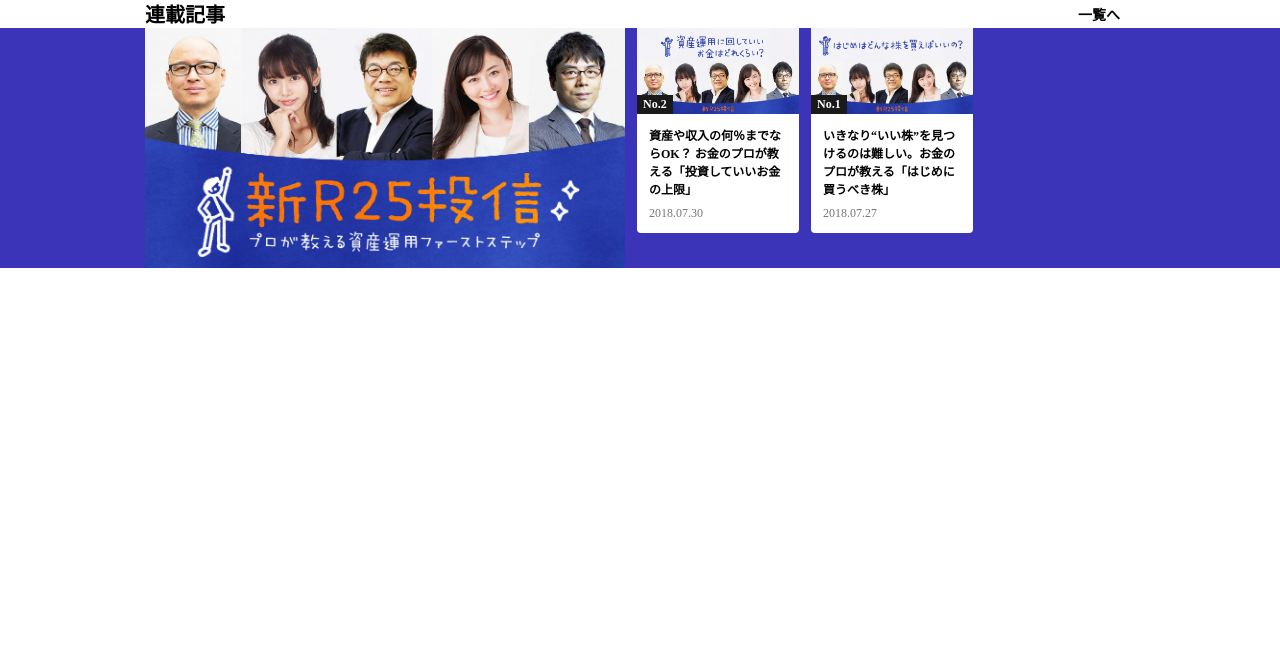
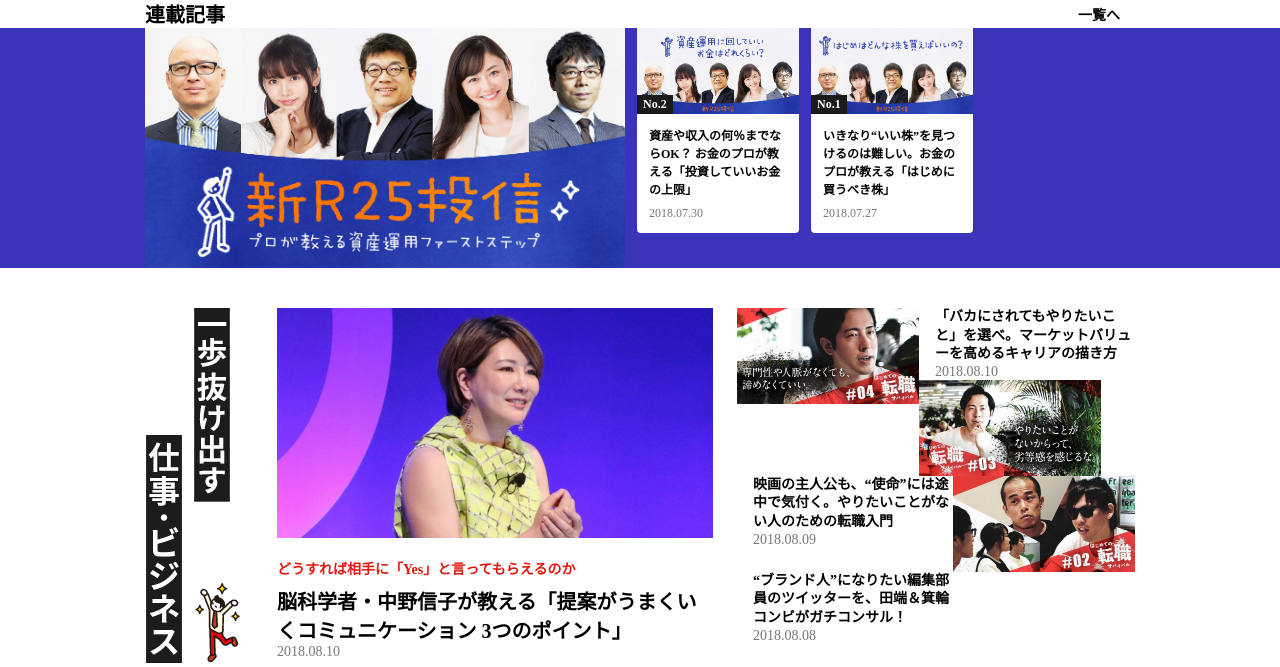
Before and after one commit to yutashimizu0612/R25, a PHP site: page /front-page.html in a window 1280 px wide. Shown: the part 1094-1761 px from the top of the page. Before the commit the page ends 1362 px from the top, so only its background shows below. Run offline with PHP 8.4, Linux system fonts and the light colour scheme.

Commit message:
トップページのカテゴリーブロックを追加

```diff
--- a/css/style.css
+++ b/css/style.css
@@ -181,6 +181,85 @@
   margin-left:12px;
 }
 
+/*トップページカテゴリー*/
+/*全体*/
+#home_category_wrapper{
+  width:990px;
+  margin:0 auto;
+}
+
+/*カテゴリー別*/
+.home_categoryBlock{
+  padding:40px 0;
+}
+
+.home_categoryBlock_title{
+  float:left;
+}
+/*カテゴリー別メイン記事*/
+.home_categoryBlock_mainArticle{
+  width:436px;
+  margin-left:36px;
+  float:left;
+}
+
+.home_categoryBlock_mainArticle_imageWrapper img{
+  width:436px;
+  height:230px;
+}
+
+.home_categoryBlock_mainArticle_statusWrapper h2{
+  font-size:20px;
+  margin-top:8px;
+}
+
+.home_categoryBlock_mainArticle_subtitle{
+  font-size:14px;
+  font-weight:700;
+  color:#e1180d;
+  margin-top:16px;
+}
+
+/*カテゴリー別記事リスト*/
+.home_categoryBlock_articleList{
+  width:398px;
+  float:left;
+  margin-left:24px;
+}
+
+.home_categoryBlock_articleList .home_categoryBlock_articleListItem:nth-of-type(n+2){
+  padding-top:24px;
+}
+
+.home_categoryBlock_articleListItem_imageWrapper{
+  float:left;
+  width:182px;
+  height:96px;
+}
+
+.home_categoryBlock_articleListItem_imageWrapper img{
+  width:182px;
+  height:96px;
+}
+
+.home_categoryBlock_articleListItem_statusWrapper{
+  float:left;
+  width:200px;
+  margin-left:16px;
+}
+
+.home_categoryBlock_articleListItem_statusWrapper h3{
+  font-size:14px;
+  line-height:1.33;
+}
+
+/*トップページカテゴリーブロック内共通*/
+.home_categoryBlock_publishdate{
+  font-size:14px;
+  color:#767676;
+  margin:0;
+}
+
 /*共通*/
 .to_list{
   font-size:14px;
--- a/front-page.html
+++ b/front-page.html
@@ -151,6 +151,53 @@
         </div><!-- #home_seriesArticle_background -->
       </div><!-- #home_seriesArticle_wrapper -->
 <!-- トップページカテゴリー別 -->
+      <div id="home_category_wrapper" class="clearfix">
+        <div class="home_categoryBlock">
+          <div class="home_categoryBlock_title">
+            <img src="images/home_categoryBlock_title_business.png">
+          </div><!-- home_categoryBlock_title -->
+          <div class="home_categoryBlock_mainArticle">
+            <div class="home_categoryBlock_mainArticle_imageWrapper">
+              <img src="images/home_categoryBlock_mainArticle_image.jpg">
+            </div><!-- home_categoryBlock_mainArticle_imageWrapper -->
+            <div class="home_categoryBlock_mainArticle_statusWrapper">
+              <p class="home_categoryBlock_mainArticle_subtitle">どうすれば相手に「Yes」と言ってもらえるのか</p>
+              <h2>脳科学者・中野信子が教える「提案がうまくいくコミュニケーション 3つのポイント」</h2>
+              <p class="home_categoryBlock_publishdate">2018.08.10</p>
+            </div><!-- home_categoryBlock_mainArticle_statusWrapper -->
+          </div><!-- home_categoryBlock_mainArticle -->
+          <div class="home_categoryBlock_articleList">
+            <div class="home_categoryBlock_articleListItem">
+              <div class="home_categoryBlock_articleListItem_imageWrapper">
+                <img src="images/home_categoryBlock_articleListItem1.jpg">
+              </div><!-- home_categoryBlock_articleListItem_imageWrapper -->
+              <div class="home_categoryBlock_articleListItem_statusWrapper">
+                <h3>「バカにされてもやりたいこと」を選べ。マーケットバリューを高めるキャリアの描き方</h3>
+                <p class="home_categoryBlock_publishdate">2018.08.10</p>
+              </div><!-- home_categoryBlock_articleListItem_statusWrapper -->
+            </div><!-- home_categoryBlock_articleListItem -->
+            <div class="home_categoryBlock_articleListItem">
+              <div class="home_categoryBlock_articleListItem_imageWrapper">
+                <img src="images/home_categoryBlock_articleListItem2.jpg">
+              </div><!-- home_categoryBlock_articleListItem_imageWrapper -->
+              <div class="home_categoryBlock_articleListItem_statusWrapper">
+                <h3>映画の主人公も、“使命”には途中で気付く。やりたいことがない人のための転職入門</h3>
+                <p class="home_categoryBlock_publishdate">2018.08.09</p>
+              </div><!-- home_categoryBlock_articleListItem_statusWrapper -->
+            </div><!-- home_categoryBlock_articleListItem -->
+            <div class="home_categoryBlock_articleListItem">
+              <div class="home_categoryBlock_articleListItem_imageWrapper">
+                <img src="images/home_categoryBlock_articleListItem3.jpg">
+              </div><!-- home_categoryBlock_articleListItem_imageWrapper -->
+              <div class="home_categoryBlock_articleListItem_statusWrapper">
+                <h3>“ブランド人”になりたい編集部員のツイッターを、田端＆箕輪コンビがガチコンサル！</h3>
+                <p class="home_categoryBlock_publishdate">2018.08.08</p>
+              </div><!-- home_categoryBlock_articleListItem_statusWrapper -->
+            </div><!-- home_categoryBlock_articleListItem -->
+
+          </div><!-- home_categoryBlock_articleList -->
+        </div><!-- home_categoryBlock -->
+      </div><!-- #home_category_wrapper -->
 
     </div><!-- #all_wrapper -->
 
```
Also changed, not shown: images/home_categoryBlock_articleListItem1.jpg (added), images/home_categoryBlock_articleListItem2.jpg (added), images/home_categoryBlock_articleListItem3.jpg (added), images/home_categoryBlock_mainArticle_image.jpg (added), images/home_categoryBlock_title_business.png (added), images/home_categoryBlock_title_society.png (added).
